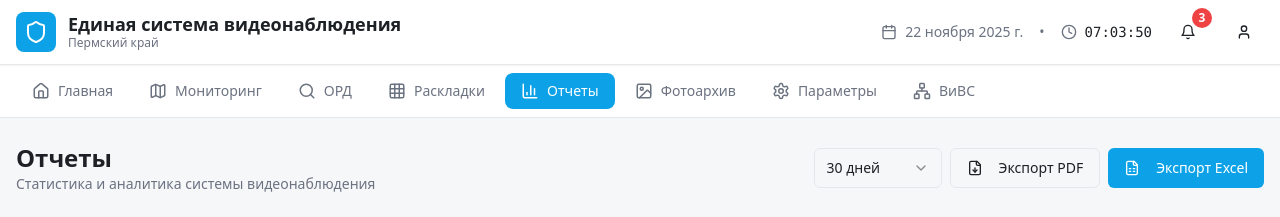
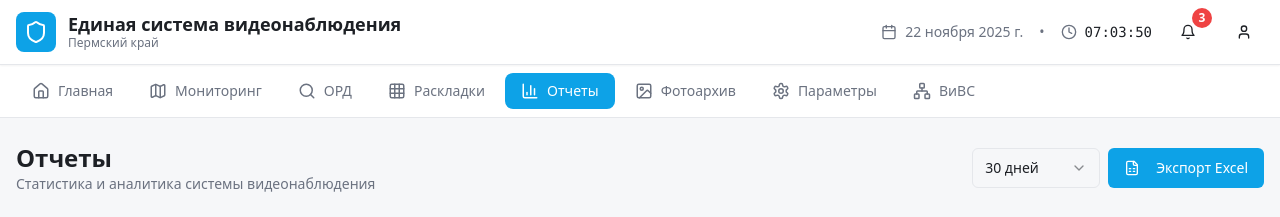
Before and after one commit to pr-poehali-dev/video-surveillance-system-1, a React (Vite) app: page /reports in a window 1280 px wide. Shown: the top 217 px of the page. Built offline with nearby package versions, Linux system fonts and the light colour scheme.

Commit message:
удали

```diff
--- a/src/pages/Reports.tsx
+++ b/src/pages/Reports.tsx
@@ -65,10 +65,7 @@ const Reports = () => {
                 <SelectItem value="90">90 дней</SelectItem>
               </SelectContent>
             </Select>
-            <Button variant="outline" onClick={() => handleExport('PDF')}>
-              <Icon name="FileDown" size={18} className="mr-2" />
-              Экспорт PDF
-            </Button>
+
             <Button onClick={() => handleExport('Excel')}>
               <Icon name="FileSpreadsheet" size={18} className="mr-2" />
               Экспорт Excel
```
